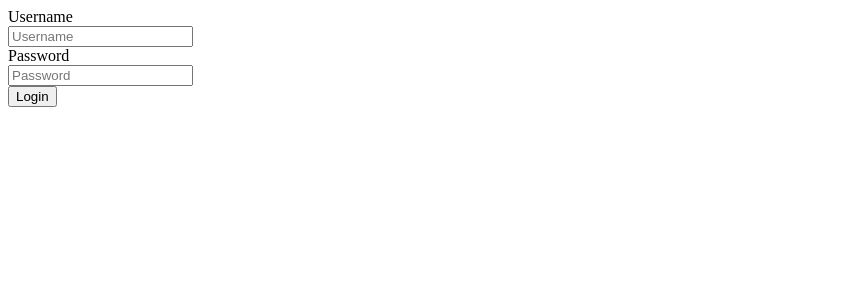
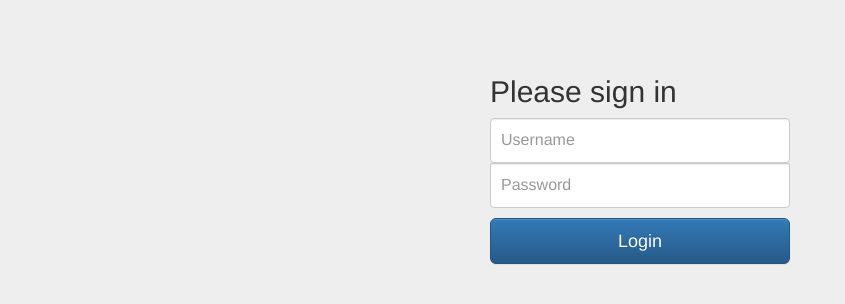
Before and after one commit to farmerice/alfaStan, a Django app: page /login/ in a window 1280 px wide. Shown: the top 304 px of the page, without its empty margins (0-845 px from the left). Run offline with Django 3.2, Linux system fonts and the light colour scheme; some libraries are stand-ins or nearby versions.

Commit message:
login 2nd step

```diff
--- a/alfaApp/static/css/alfaApp.css
+++ b/alfaApp/static/css/alfaApp.css
@@ -3,7 +3,7 @@ h1, h2, h3, h4 {
 }
 
 .page-header {
-    background-color: #ff9400;
+    background-color: #333;
     margin-top: 0;
     padding: 20px 20px 20px 40px;
 }
@@ -17,7 +17,7 @@ h1, h2, h3, h4 {
 }
 
 .defect {
-    margin-bottom: 70px;
+  margin-bottom: 70px;
 }
 
 .defect p a {
--- a/alfaApp/templates/alfaApp/base.html
+++ b/alfaApp/templates/alfaApp/base.html
@@ -8,7 +8,6 @@
       <link rel="stylesheet" href="{% static 'css/alfaApp.css' %}">
   </head>
   <body>
-    <p>Welcome, {{ user.username }}.</p>
       <div class="page-header">
         <a href="{% url 'defect_new' %}" class="top-menu"><span class="glyphicon glyphicon-plus"></span></a>
         <h1><a href="/defect/list">Alfa stan defects</a></h1>
--- a/alfaApp/templates/alfaApp/defect_list.html
+++ b/alfaApp/templates/alfaApp/defect_list.html
@@ -2,14 +2,14 @@
   {% block content %}
         {% for defect in defects %}
           <div class="defect">
-            <div class="date">
-              {{defect.published_date}}
-            </div>
             <h1><a href="{% url 'defect_detail' pk=defect.pk %}"> {{defect.title}} </a></h1>
             <p>{{defect.author}} </p>
             <p>{{defect.project}} </p>
             <p>{{defect.apartment}} </p>
             <p><a>{{defect.description}} </a></p>
+            <div class="date">
+              {{defect.published_date}}
+            </div>
           <div>
         {% endfor %}
 {% endblock %}
--- a/alfaApp/templates/registration/login.html
+++ b/alfaApp/templates/registration/login.html
@@ -1,29 +1,39 @@
 
 {% load staticfiles %}
 <html>
-    <div id="login">
-        <form class="form-horizontal" name="LoginForm" action="/login/" method="post">
+<head>
+    <title>Alfa stan defects</title>
+    <link rel="stylesheet" href="//maxcdn.bootstrapcdn.com/bootstrap/3.2.0/css/bootstrap.min.css">
+    <link rel="stylesheet" href="//maxcdn.bootstrapcdn.com/bootstrap/3.2.0/css/bootstrap-theme.min.css">
+    <link href="http://fonts.googleapis.com/css?family=Lobster&subset=latin,latin-ext" rel="stylesheet" type="text/css">
+    <link rel="stylesheet" href="{% static 'css/login.css' %}">
+</head>
+<body>
+    <div class="container">
+        <form class="form-signin" name="LoginForm" action="/login/" method="post">
+        <h2 class="form-signin-heading">Please sign in</h2>
         {% csrf_token %}
         {% if next %}
             <input type="hidden" name="next" value="{{ next }}" />
         {% endif %}
         <div class="control-group">
-            <label class="control-label" for="username">Username</label>
+            <label class="sr-only" for="username">Username</label>
             <div class="controls">
-                <input type="text" id="username" name="username"  placeholder="Username">
+                <input type="text" class="form-control" id="username" name="username"  placeholder="Username">
             </div>
         </div>
         <div class="control-group">
-            <label class="control-label" for="password">Password</label>
+            <label class="sr-only" for="password">Password</label>
             <div class="controls">
-                <input type="password" name="password" id="password" placeholder="Password">
+                <input type="password" class="form-control" name="password" id="password" placeholder="Password">
             </div>
         </div>
         <div class="control-group">
             <div class="controls">
-                <button type="submit" class="btn">Login</button>
+                <button class="btn btn-lg btn-primary btn-block" type="submit">Login</button>
             </div>
         </div>
         </form>
     </div>
+  </body>
 </html>
```
Also changed, not shown: alfaApp/templates/alfaApp/defect_detail.html (+5 -5 lines).
